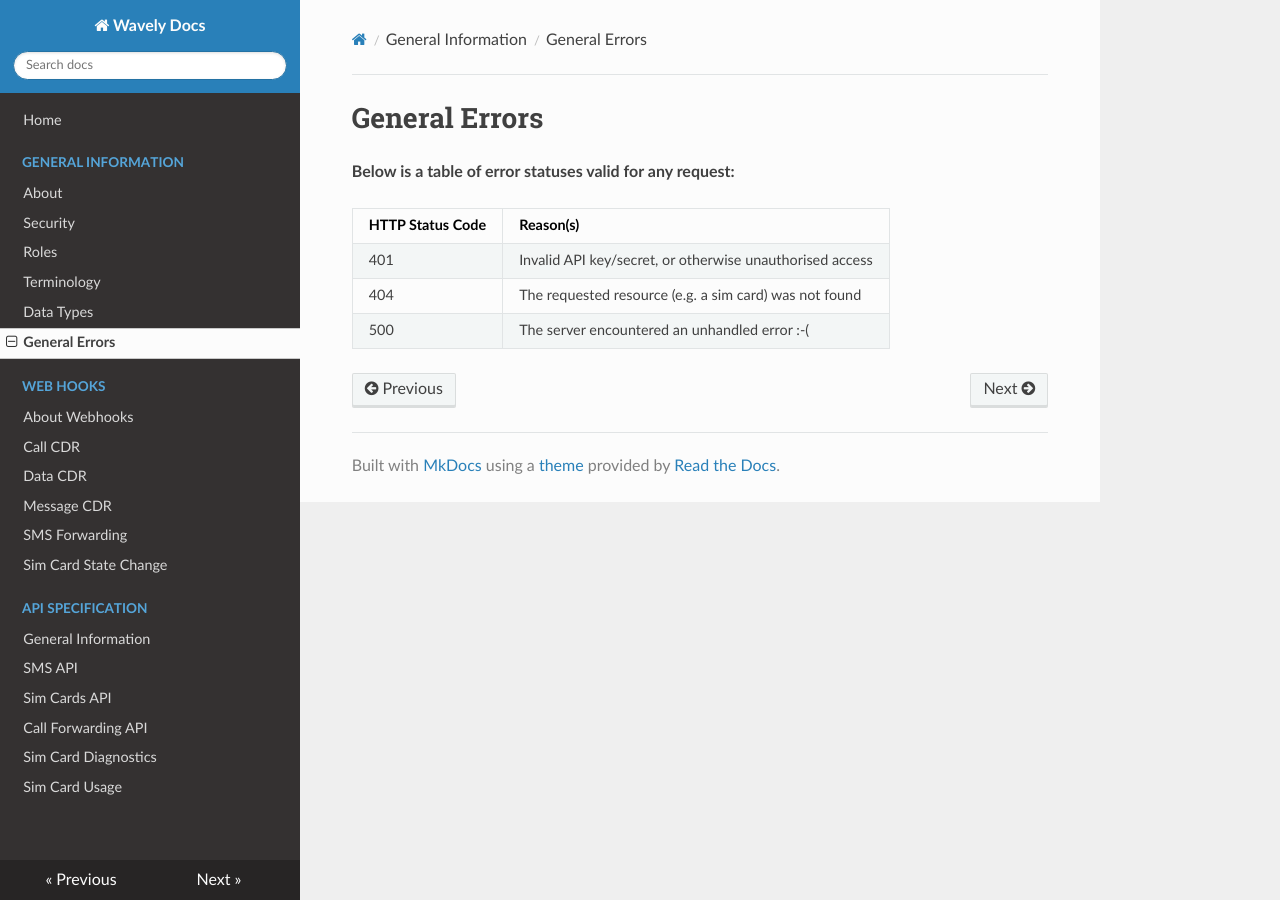
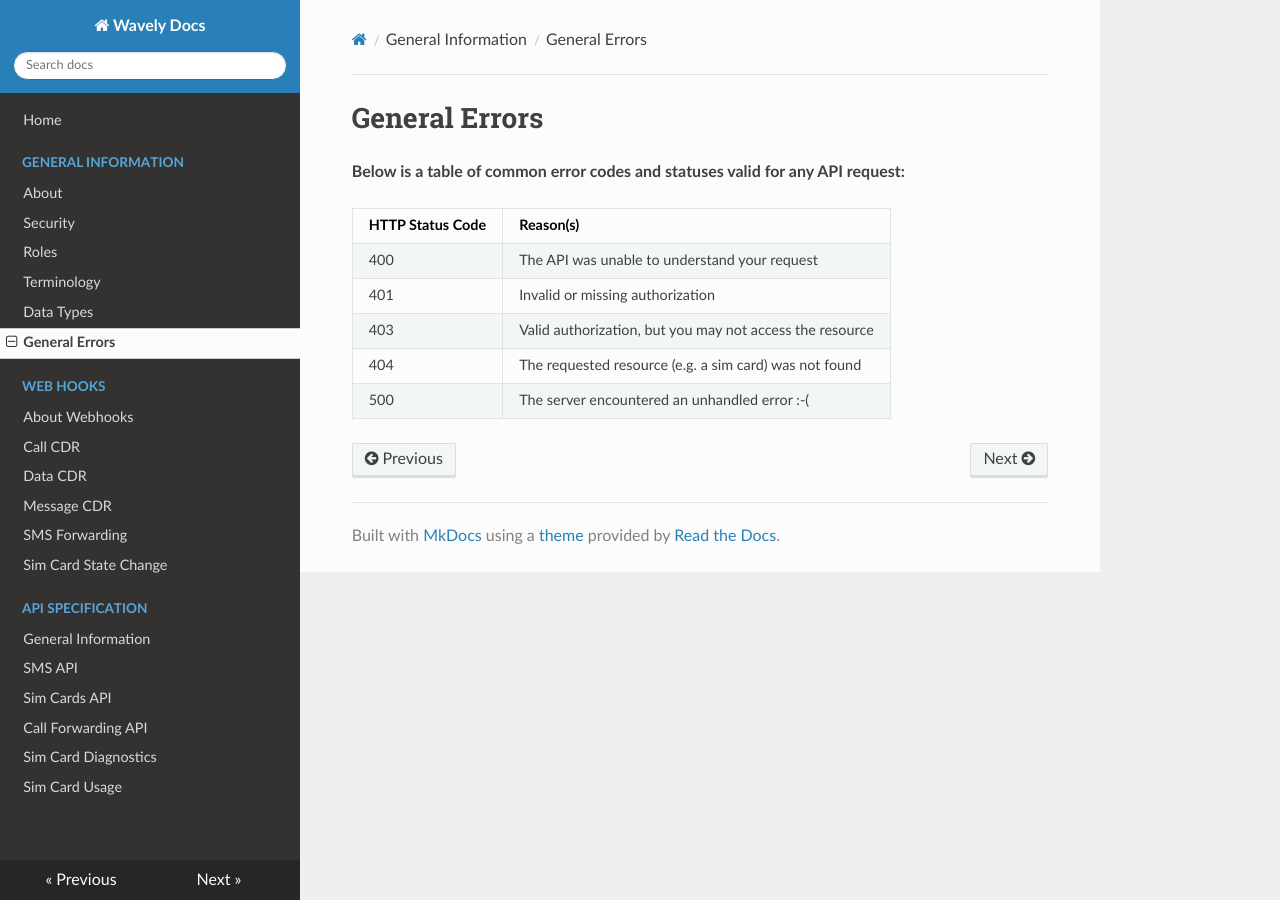
Before and after one commit to Wavelyio/wavely-docs, an MkDocs documentation site: the page built from docs/general-information/general-errors.md, in a window 1280 px wide. Built offline with MkDocs 1.6.1, drawn with Linux system fonts in a browser that asks for light colours; nearby versions of some CDN libraries; old or Windows-style settings are respelled for this version of MkDocs.

Commit message:
Update general errors section

```diff
--- a/docs/general-information/general-errors.md
+++ b/docs/general-information/general-errors.md
@@ -1,9 +1,11 @@
 # General Errors
 
-**Below is a table of error statuses valid for any request:**
+**Below is a table of common error codes and statuses valid for any API request:**
 
 HTTP Status Code        | Reason(s)        |
 ----------------------- | ---------------- |
-401 | Invalid API key/secret, or otherwise unauthorised access
+400 | The API was unable to understand your request
+401 | Invalid or missing authorization
+403 | Valid authorization, but you may not access the resource
 404 | The requested resource (e.g. a sim card) was not found
 500 | The server encountered an unhandled error :-(
```
